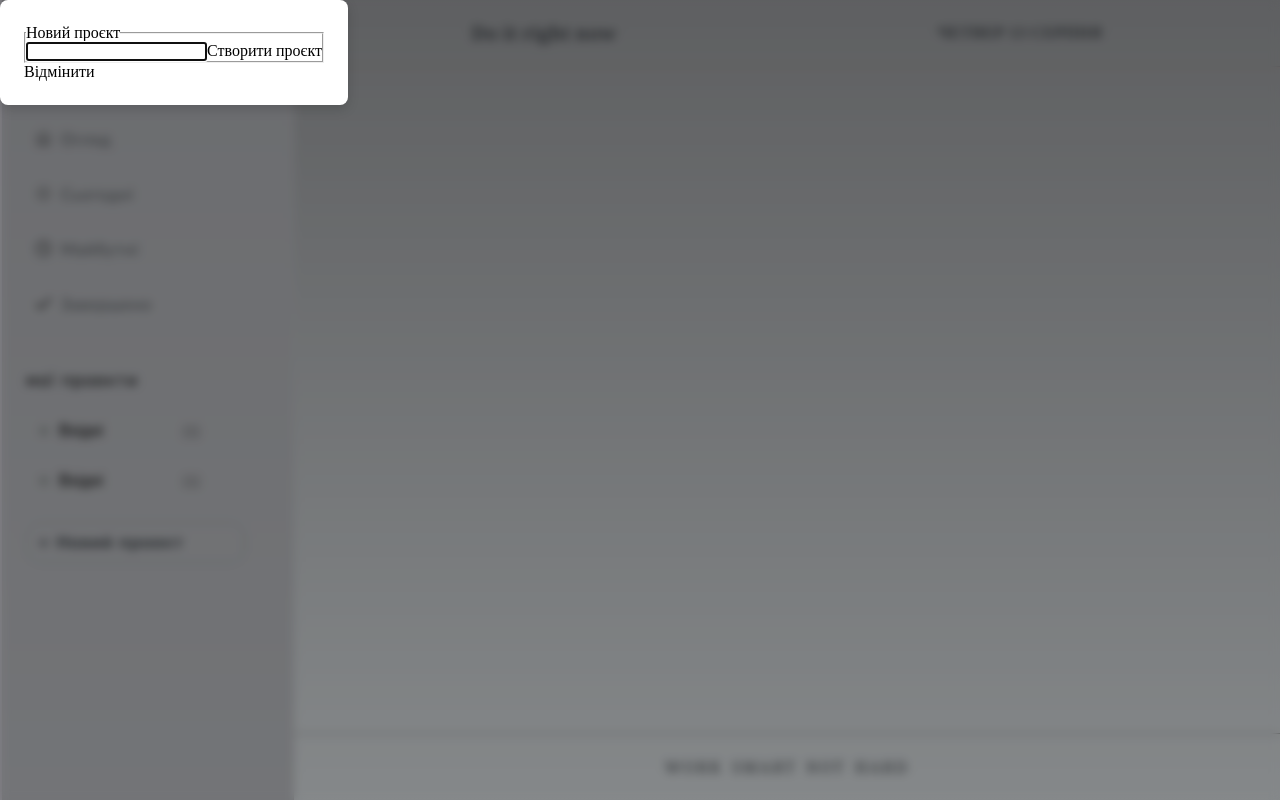
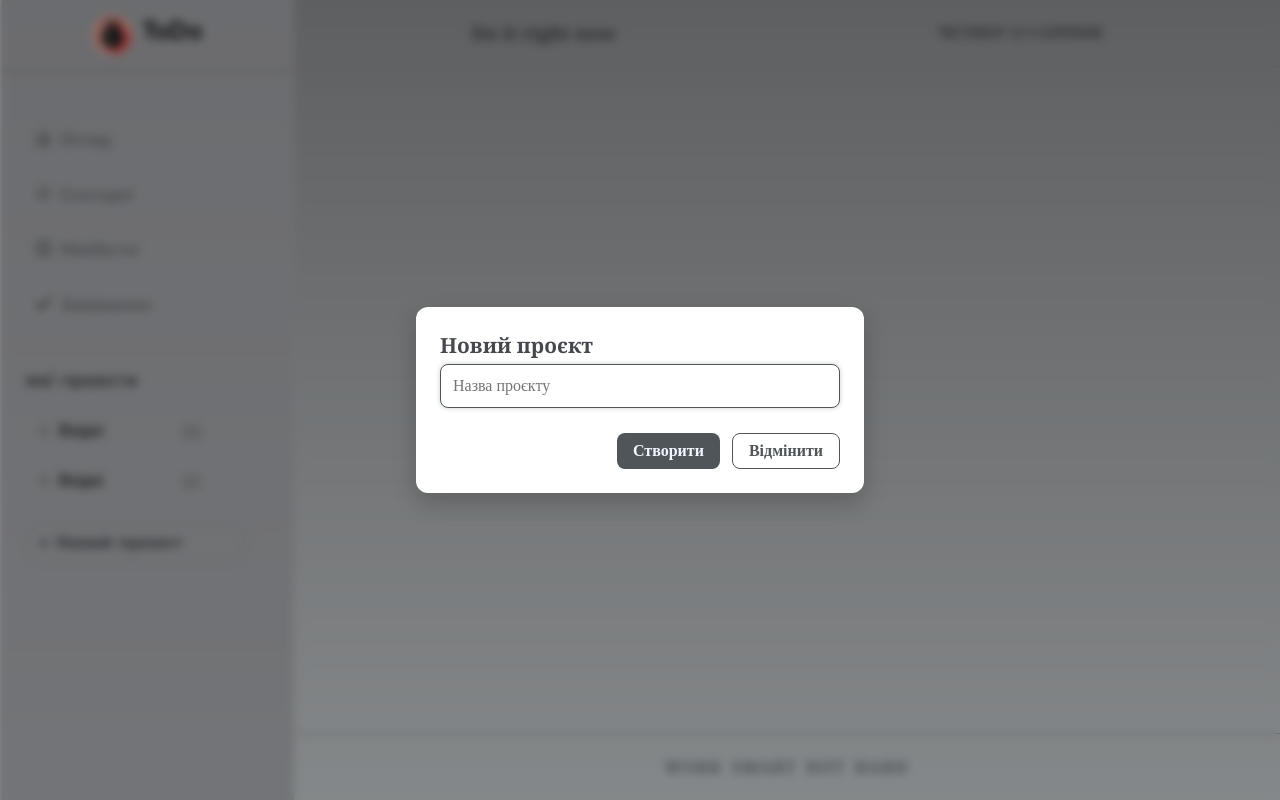
Before and after one commit to Nicholas-Nak/TaskFlow, a website built with webpack: page src/index.html in a window 1280 px wide. Both pictures are taken after a click on the button "+ Новий проект". Built offline with nearby package versions, Linux system fonts and the light colour scheme; files whose address does not match are found by name.

Commit message:
refactor file structure and transferred static dialog form to HTML

```diff
--- a/src/addProjectForm.js
+++ /dev/null
@@ -1,51 +0,0 @@
-export function renderProjectForm(){
-    const existingDialog = document.getElementById("project-dialog");
-    if (existingDialog) {
-        existingDialog.remove();
-    }
-    const body = document.querySelector('body');
-
-    const dialog  = document.createElement("dialog");
-    dialog.setAttribute("id","project-dialog");
-
-    const fieldset = document.createElement('fieldset');
-    fieldset.setAttribute("id","project-fieldset");
-
-    const legend = document.createElement('legend');
-    legend.setAttribute('id',"project-legend");
-
-    const form = document.createElement('form');
-    form.setAttribute('id','project-form');
-
-    const input = document.createElement('input');
-    input.setAttribute('id','project-input');
-    input.setAttribute('plaсeholder','Назва проєкту');
-
-    const sumbitBtn = document.createElement('button');
-    sumbitBtn.setAttribute('id','project-submit');
-    sumbitBtn.setAttribute('type', 'submit');
-
-    const closeDialog = document.createElement('button');
-    closeDialog.setAttribute('id','project-close-dialog');
-    closeDialog.setAttribute('type', 'button');
-
-    body.appendChild(dialog);
-    dialog.appendChild(fieldset);
-    dialog.appendChild(closeDialog);
-    fieldset.appendChild(legend);
-    fieldset.appendChild(form);
-    form.appendChild(input);
-    form.appendChild(sumbitBtn);
-
-    legend.textContent = "Новий проєкт";
-    sumbitBtn.textContent = "Створити проєкт";
-    closeDialog.textContent = "Відмінити";
-    dialog.showModal();
-   closeDialog.addEventListener("click", () => {
-    dialog.close();
-});
-  sumbitBtn.addEventListener('click',()=>{
-
-  })
-
-}
--- a/src/index.html
+++ b/src/index.html
@@ -88,5 +88,19 @@
         <p>WORK SMART NOT HARD</p>
       </footer>
     </div>
+    <dialog id="project-dialog">
+      <form id="project-form">
+        <fieldset id="project-fieldset">
+          <legend id="project-legend">Новий проєкт</legend>
+
+          <input type="text" id="project-input" placeholder="Назва проєкту" required autocomplete="off" />
+
+          <div class="dialog-buttons">
+            <button type="submit" id="project-submit">Створити</button>
+            <button type="button" id="project-close-dialog">Відмінити</button>
+          </div>
+        </fieldset>
+      </form>
+    </dialog>
   </body>
 </html>
--- a/src/index.js
+++ b/src/index.js
@@ -1,41 +1,20 @@
 import "./styles.css";
-import { renderCurrentTime } from "./time";
-import { renderProjectForm } from "./addProjectForm";
-import { Projects, Project, Todo } from "./classes";
+import { renderCurrentTime } from "./utils/dateUtils";
+import { loadStorage } from "./logic/storage";
+import { initProjectModal } from "./ui/modals";
 
 renderCurrentTime();
-let appProjects = new Projects();
 
-export function saveStorage() {
-  localStorage.setItem("todoList_data", JSON.stringify(appProjects));
-}
-function loadStorage() {
-  const data = localStorage.getItem("todoList_data");
+//export const appProjects = loadStorage();
 
-  if (data) {
-    const parsedData = JSON.parse(data);
-    parsedData.projects.forEach((projData) => {
-      const project = new Project(projData.title, projData.id);
-      projData.tasks.forEach((taskData) => {
-        const task = new Todo(taskData.title, taskData.id, taskData.status);
-        project.addTask(task);
-      });
-
-      appProjects.addProject(project);
-    });
-  } else {
-    const firstProject = new Project("Базовий");
-    appProjects.addProject(firstProject);
-    saveStorage();
-  }
-}
-loadStorage();
+//initProjectModal();
+const dialog = document.getElementById("project-dialog");
+const openBtn = document.getElementById("New-project");
+openBtn.addEventListener("click", () => {
+    dialog.showModal();
+  });
 
 function clearMain() {
   const main = document.getElementById("dynamic-content");
   main.innerHTML = "";
 }
-const newProjectBtn = document.getElementById("New-project");
-newProjectBtn.addEventListener("click", () => {
-  renderProjectForm();
-});
--- a/src/styles.css
+++ b/src/styles.css
@@ -256,14 +256,96 @@ footer{
   justify-content: center;
 }
 /*PROJECT-DIALOG*/
-#project-dialog{
+/* =========================================
+   МОДАЛЬНІ ВІКНА (ДІАЛОГИ)
+   ========================================= */
+
+/* Базовий стиль вікна */
+#project-dialog {
   padding: 24px;
   border: none;
-  border-radius: 8px;
-  box-shadow: 0 4px 12px rgba(0, 0, 0, 0.15);
+  border-radius: 12px;
+  box-shadow: 0 10px 25px rgba(0, 0, 0, 0.2);
+  width: 90%;
+  max-width: 400px;
+  background-color: #ffffff;
+  margin: auto; /* Відцентровує вікно */
 }
-#project-dialog::backdrop{
+
+/* Блюр заднього фону */
+#project-dialog::backdrop {
   background-color: rgba(0, 0, 0, 0.4);
   backdrop-filter: blur(5px);
   -webkit-backdrop-filter: blur(5px);
 }
+
+/* Прибираємо стандартну рамку fieldset */
+#project-fieldset {
+  border: none;
+  display: flex;
+  flex-direction: column;
+  gap: 15px;
+}
+
+#project-legend {
+  font-family: Cambria, Cochin, Georgia, Times, "Times New Roman", serif;
+  font-size: 1.3rem;
+  font-weight: bold;
+  color: #45494e;
+  margin-bottom: 5px;
+}
+
+/* Інпут для введення назви */
+#project-input {
+  padding: 12px;
+  border: 1px solid var(--border-color);
+  border-radius: 8px;
+  font-size: 1rem;
+  outline: none;
+  font-family: inherit;
+  transition: border-color 0.3s ease, box-shadow 0.3s ease;
+}
+
+#project-input:focus {
+  border-color: rgb(80, 85, 90);
+  box-shadow: 0 0 5px rgba(80, 85, 90, 0.3);
+}
+
+/* Контейнер для кнопок */
+.dialog-buttons {
+  display: flex;
+  justify-content: flex-end;
+  gap: 12px;
+  margin-top: 10px;
+}
+
+/* Кнопка "Створити" */
+#project-submit {
+  background-color: rgb(80, 85, 90);
+  color: aliceblue;
+  padding: 8px 16px;
+  border-radius: 8px;
+  font-weight: bold;
+  transition: background-color 0.3s ease, transform 0.2s ease;
+}
+
+#project-submit:hover {
+  background-color: #2c2f33;
+  transform: scale(1.05);
+}
+
+/* Кнопка "Відмінити" */
+#project-close-dialog {
+  background-color: transparent;
+  color: rgb(80, 85, 90);
+  padding: 8px 16px;
+  border-radius: 8px;
+  border: 1px solid rgb(80, 85, 90);
+  font-weight: bold;
+  transition: background-color 0.3s ease, color 0.3s ease;
+}
+
+#project-close-dialog:hover {
+  background-color: rgb(80, 85, 90);
+  color: aliceblue;
+}
```
Also changed, not shown: src/project.js (deleted, +0 -8 lines), src/logic/classes.js (renamed from src/classes.js), src/logic/storage.js (added), src/logic/todoManager.js (added), src/ui/dom.js (added), src/ui/modals.js (added), src/ui/renderProjects.js (added), src/ui/renderTodos.js (added), src/utils/dateUtils.js (renamed from src/time.js).
